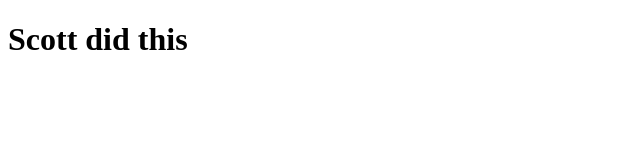
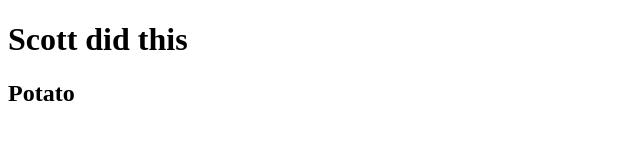
Before and after one commit to sbrunswig/projectone, a plain HTML site: page index.html in a window 1280 px wide. Shown: the whole page, without its empty margins (0-640 px from the left). Drawn offline with Linux system fonts and the light colour scheme.

Commit message:
potatao not poatoes

```diff
--- a/index.html
+++ b/index.html
@@ -10,6 +10,7 @@
 
 <body>
     <h1>Scott did this</h1>
+    <h2>Potato</h2>
 </body>
 
 </html>
```
